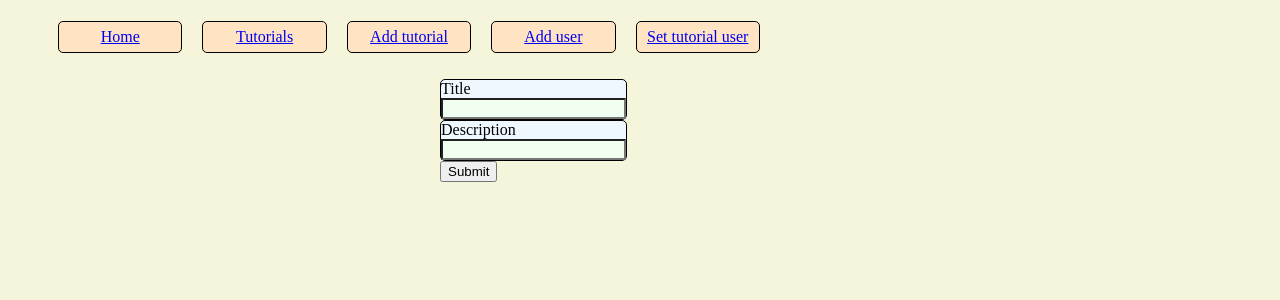
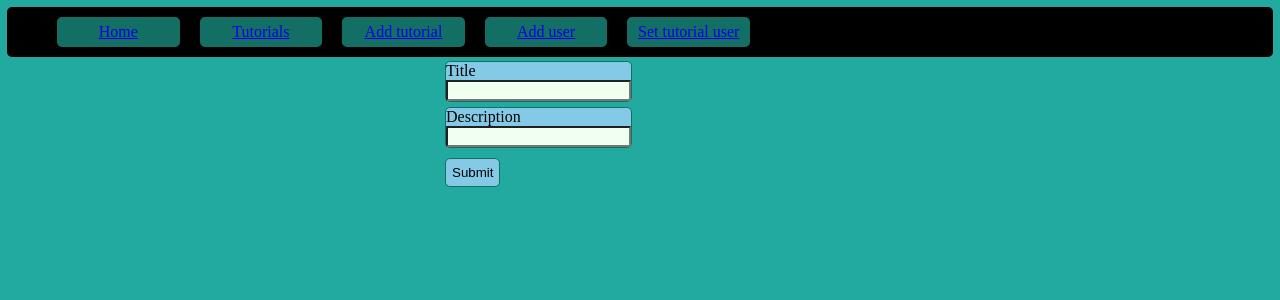
Before and after one commit to PabloSaenz99/PracticaAngular11, an Angular app in the folder Angular11/frontend/: page /addTutorial in a window 1280 px wide. Shown: the top 300 px of the page. Built offline with nearby package versions, Linux system fonts and the light colour scheme.

Commit message:
Mod: toast showing in center

```diff
--- a/Angular11/frontend/src/app/app.component.css
+++ b/Angular11/frontend/src/app/app.component.css
@@ -0,0 +1,22 @@
+.home-list {
+    list-style-type: none;
+    display:flex;
+
+    background-color: black;
+    border-radius: 5px;
+    margin: -1px;
+}
+
+.nav-item{
+    background-color: #136F63;
+    border-radius: 5px;
+
+    min-width: fit-content;
+    width: 10%;
+    line-height: 30px;
+
+    margin: 10px;
+    text-align: center;
+}
+
+a:visited {color: honeydew;}   /* Visited link    */
--- a/Angular11/frontend/src/app/app.module.ts
+++ b/Angular11/frontend/src/app/app.module.ts
@@ -14,7 +14,7 @@ import { AddUserComponent } from './components/add-user/add-user.component';
 import { CommonModule } from '@angular/common';
 import { ToastrModule } from 'ngx-toastr';
 import { BrowserAnimationsModule } from '@angular/platform-browser/animations';
-import { interceptor } from './interceptor';
+import { interceptor } from './error.interceptor';
 
 @NgModule({
   declarations: [
@@ -36,7 +36,11 @@ import { interceptor } from './interceptor';
     //Used for toast messages:
     BrowserModule,
     BrowserAnimationsModule,
-    ToastrModule.forRoot()
+    ToastrModule.forRoot({
+      timeOut: 1500,
+      positionClass: 'toast-top-center',
+      preventDuplicates: true,
+    })
   ],
   providers: [
     {
--- a/Angular11/frontend/src/app/components/add-user/add-user.component.html
+++ b/Angular11/frontend/src/app/components/add-user/add-user.component.html
@@ -33,11 +33,11 @@
             required
             [(ngModel)]='user.birthday'>
         </div>
-        <button (click)="saveUser()" class="btn-success">Submit</button>
+        <button (click)="saveUser()" class="btn btn-success">Submit</button>
       </div>
       <div *ngIf="submitted">
         <h4>User was submitted successfully!</h4>
-        <button class="btn-success" (click)="newUser()">Add</button>
+        <button class="btn btn-success" (click)="newUser()">Add</button>
       </div>
     </div>
   </div>
--- a/Angular11/frontend/src/app/interceptor.ts
+++ b/Angular11/frontend/src/app/error.interceptor.ts
@@ -1,7 +1,7 @@
-import { HttpErrorResponse, HttpEvent, HttpHandler, HttpInterceptor, HttpRequest } from "@angular/common/http";
+import { HttpEvent, HttpHandler, HttpInterceptor, HttpRequest } from "@angular/common/http";
 import { Injectable } from "@angular/core";
-import {Observable, of, throwError} from 'rxjs';
-import {mergeMap, delay, retryWhen} from 'rxjs/operators';
+import { Observable, of } from 'rxjs';
+import { mergeMap, delay, retryWhen} from 'rxjs/operators';
 import { NotificationType } from "./models/notification";
 import { NotificationService } from "./services/notification/notification.service";
 
--- a/Angular11/frontend/src/app/services/notification/notification.service.ts
+++ b/Angular11/frontend/src/app/services/notification/notification.service.ts
@@ -1,4 +1,4 @@
-import { Injectable } from "@angular/core";
+import { Injectable, OnInit } from "@angular/core";
 import { ToastrService } from "ngx-toastr";
 import { Subject } from "rxjs";
 import { NotificationMsg, NotificationType } from "../../models/notification";
@@ -8,26 +8,27 @@ import { NotificationMsg, NotificationType } from "../../models/notification";
 })
 
 export class NotificationService {
+
     private notification: Subject<NotificationMsg> = new Subject<NotificationMsg>();
 
     sendNotification(message: string, type: NotificationType){
         this.notification.next(new NotificationMsg(message, type));
     }
 
-    constructor(toast: ToastrService) {
+    constructor(private toast: ToastrService) {
         this.notification.subscribe(message => {
-            switch(message.type){
+            switch(message.type) {
                 case NotificationType.success:
-                    toast.success(message.message);
+                    this.toast.success(message.message);
                     break;
                 case NotificationType.error:
-                    toast.error(message.message);
+                    this.toast.error(message.message);
                     break;
                 case NotificationType.warning:
-                    toast.warning(message.message);
+                    this.toast.warning(message.message);
                     break;
                 default:
-                    toast.info(message.message);
+                    this.toast.info(message.message);
             }
         })
     }
--- a/Angular11/frontend/src/styles.css
+++ b/Angular11/frontend/src/styles.css
@@ -1,45 +1,37 @@
 /* You can add global styles to this file, and also import other style files */
 body {
-    background-color: beige;
+    background-color: #22AAA1;
     /*max-width: fit-content;
     margin: auto;*/
-}
-h1 {
-    color: aqua;
-    text-align: center;
 }
 p {
     font-family: verdana;
     font-size: 20px;
 }
-.home-list {
-    list-style-type: none;
-    display:flex;
-}
 
 a:visited {color: black;}   /* Visited link    */
 a:hover {color:darkcyan;}   /* Mouse over link */
-.nav-item{
-    background-color: bisque;
-    border: 1px solid black;
-    border-radius: 5px;
-
-    min-width: fit-content;
-    width: 10%;
-    line-height: 30px;
-
-    margin: 10px;
-    margin-top: 5px;
-    text-align: center;
-}
 
 .form-group {
-    background-color: aliceblue;
-    border: 1px solid black;
+    background-color: #84CAE7;
+    border: 1px solid #136F63;
     border-radius: 5px;
+    margin: 5px;
     text-align: start;
     width: min-content;
 }
+
+.btn{
+    background-color: #84CAE7;
+    border: 1px solid #136F63;
+    border-radius: 5px;
+    margin: 5px;
+    text-align: center;
+    min-width: fit-content;
+    width: 10%;
+    line-height: 25px;
+}
+
 input{
     background-color: honeydew;
 }
```
